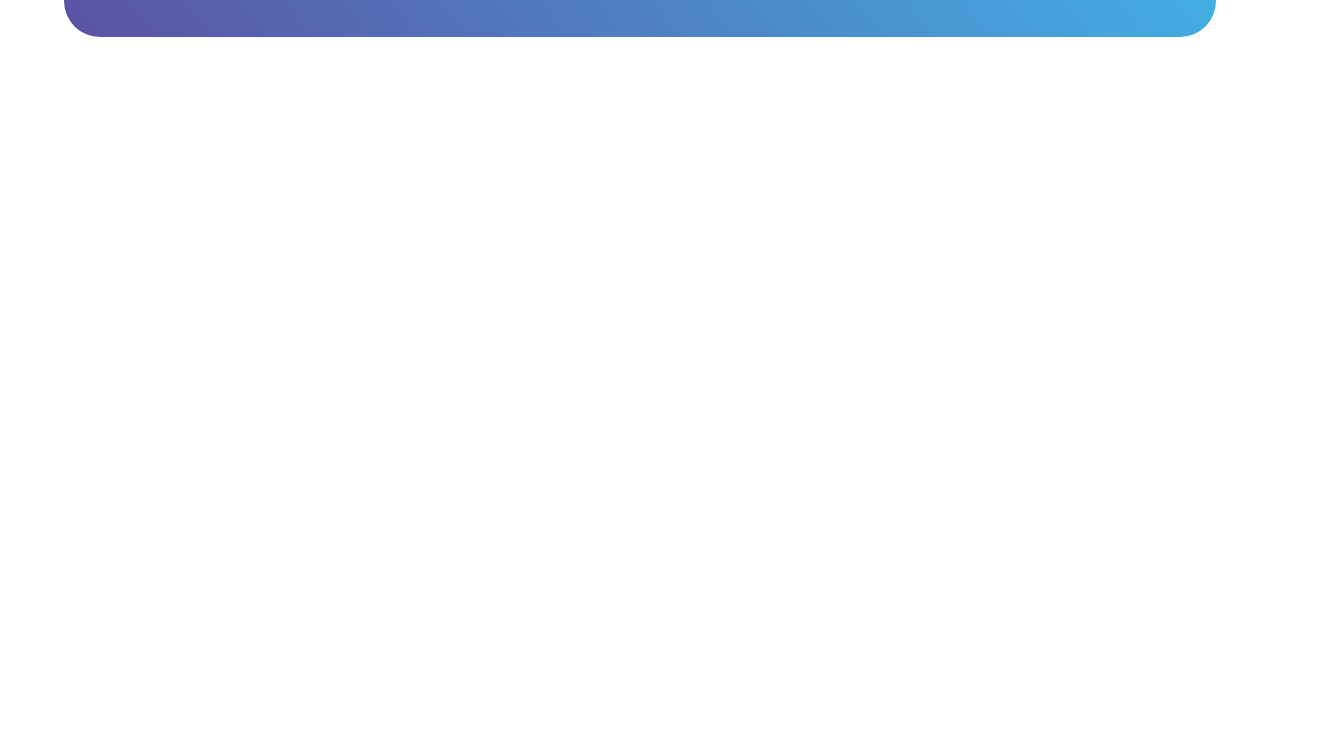
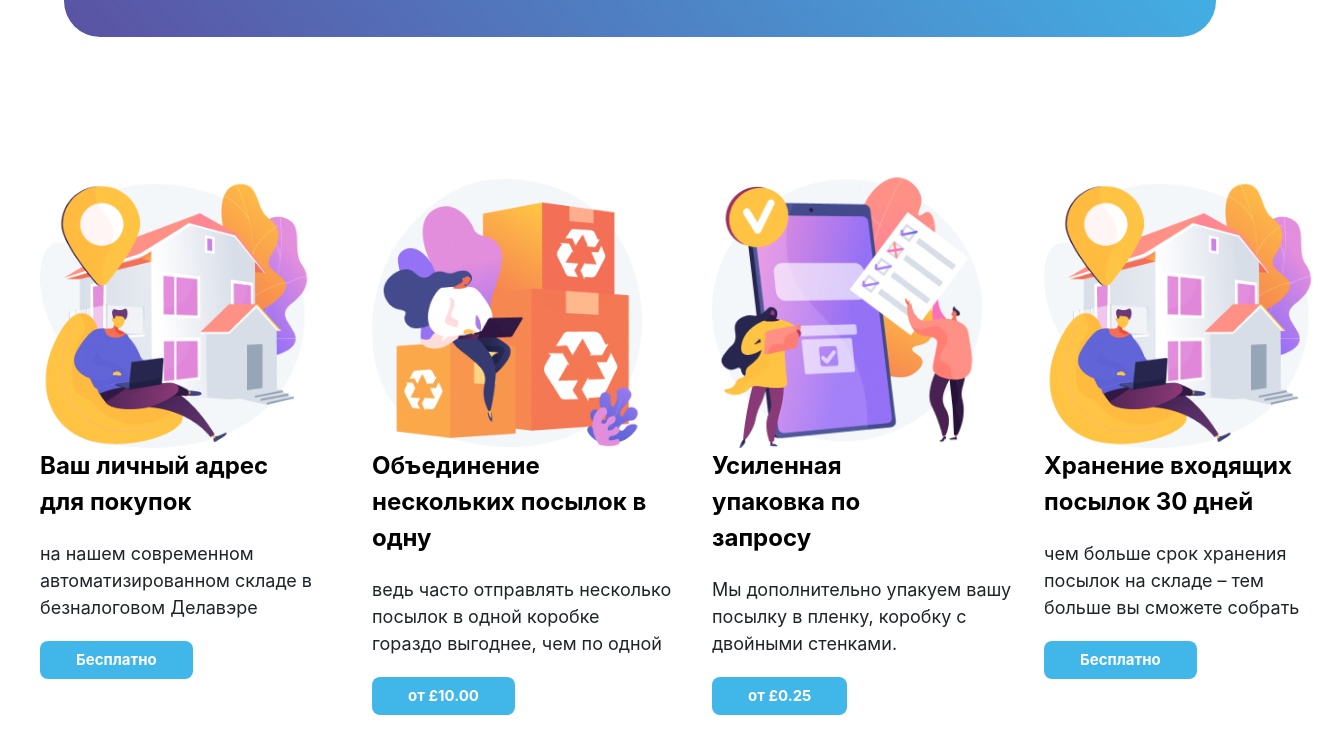
Before and after one commit to Jalilov-dev/Colabboration, a website: page index.html in a window 1280 px wide. Shown: the part 279-1032 px from the top of the page, 1324 px wide, since content can reach past the window. Before the commit the page ends 800 px from the top, so only its background shows below. Drawn offline with nearby package versions, Linux system fonts and the light colour scheme; files that its build step writes are made by us from their sources.

Commit message:
add first-section

```diff
--- a/index.html
+++ b/index.html
@@ -13,7 +13,7 @@
 
 <body>
     <nav class="flex justify-between items-center py-5 max-w-300 m-auto">
-        <img src="./src/img.png/Лого.png" alt="">
+        <img src="./src/img.png/Лого (1).png" alt="">
         <div class="flex items-center gap-3 text-[15px] font-semibold">
             <p>Как покупать</p>
             <p>Распродажи</p>
@@ -34,13 +34,43 @@
         </div>
     </nav>
     <header class="bg-linear-[50deg,#5B52A3,#40B8EA] text-[white] py-10 rounded-[36px] my-10 px-20 w-[90%] m-auto">
-     <div class="max-w-300 m-auto">
-         <p class="text-[13px]">Главная  /  Цены</p>
-        <p class="text-[48px] font-semibold py-2">Услуги доставки из Великобритании</p>
-     </div>
+        <div class="max-w-300 m-auto">
+            <p class="text-[13px]">Главная / Цены</p>
+            <p class="text-[48px] font-semibold py-2">Услуги доставки из Великобритании</p>
+        </div>
 
 
     </header>
+    <section class="flex items-baseline  justify-between gap-8 section-1 max-w-300 m-auto my-30">
+        <div class="">
+            <img class="lg:w-[270px]" src="/src/img.png/Ресурс 1 3.png" alt="">
+            <p class="lg:w-[248px] text-[24px] font-bold">Ваш личный адрес для покупок</p>
+            <p class="lg:w-[300px] py-5 text-[18px] text-[#1F2428]">на нашем современном автоматизированном складе в
+                безналоговом Делавэре</p>
+            <button class="text-[15px] font-bold bg-[#41B7E9] rounded-lg py-2 px-9 text-white">Бесплатно</button>
+        </div>
+
+        <div class="">
+            <img  class="lg:w-[270px]" src="/src/img.png/Ресурс 1 4.png" alt="">
+            <p class="lg:w-[308px] text-[24px] font-bold">Объединение нескольких посылок в одну</p>
+            <p class="lg:w-[300px] py-5 text-[18px] text-[#1F2428]">ведь часто отправлять несколько посылок в одной коробке гораздо выгоднее, чем по одной</p>
+            <button class="text-[15px] font-bold bg-[#41B7E9] rounded-lg py-2 px-9 text-white">от £10.00</button>
+        </div>
+
+        <div class="">
+            <img  class="lg:w-[270px]" src="/src/img.png/Ресурс 1 2.png" alt="">
+            <p class="lg:w-[248px] text-[24px] font-bold">Усиленная упаковка по запросу</p>
+            <p class="lg:w-[300px] py-5 text-[18px] text-[#1F2428]">Мы дополнительно упакуем вашу посылку в пленку, коробку с двойными стенками.</p>
+            <button class="text-[15px] font-bold bg-[#41B7E9] rounded-lg py-2 px-9 text-white">от £0.25</button>
+        </div>
+
+        <div class="">
+            <img  class="lg:w-[270px]" src="/src/img.png/Ресурс 1 3.png" alt="">
+            <p class="lg:w-[248px] text-[24px] font-bold">Хранение входящих посылок 30 дней</p>
+            <p class="lg:w-[280px] py-5 text-[18px] text-[#1F2428]">чем больше срок хранения посылок на складе – тем больше вы сможете собрать</p>
+            <button class="text-[15px] font-bold bg-[#41B7E9] rounded-lg py-2 px-9 text-white">Бесплатно</button>
+        </div>
+    </section>
 </body>
 
 </html>
```
Also changed, not shown: src/img.png/Лого (1).png (renamed from src/img.png/Лого.png), src/img.png/Ресурс 1 2.png (added), src/img.png/Ресурс 1 3.png (added), src/img.png/Ресурс 1 4.png (added).
